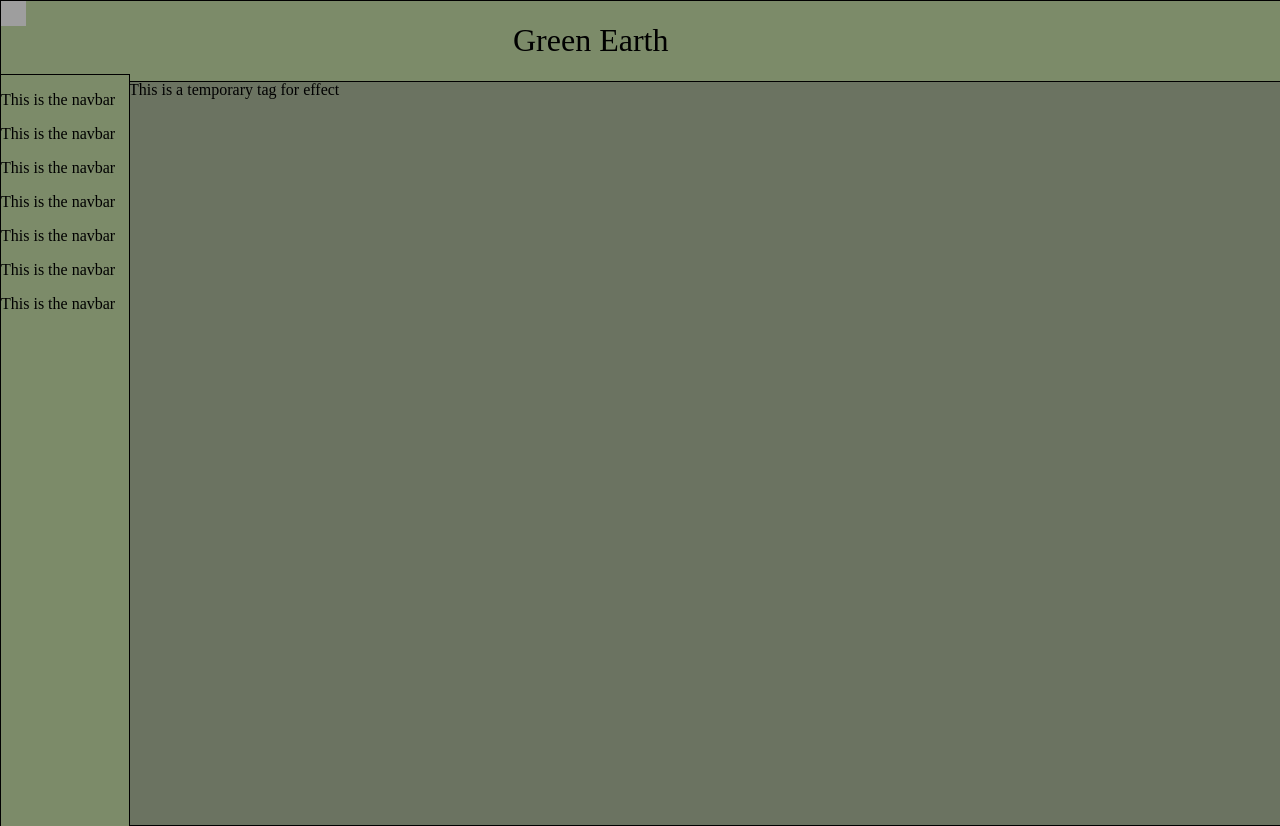
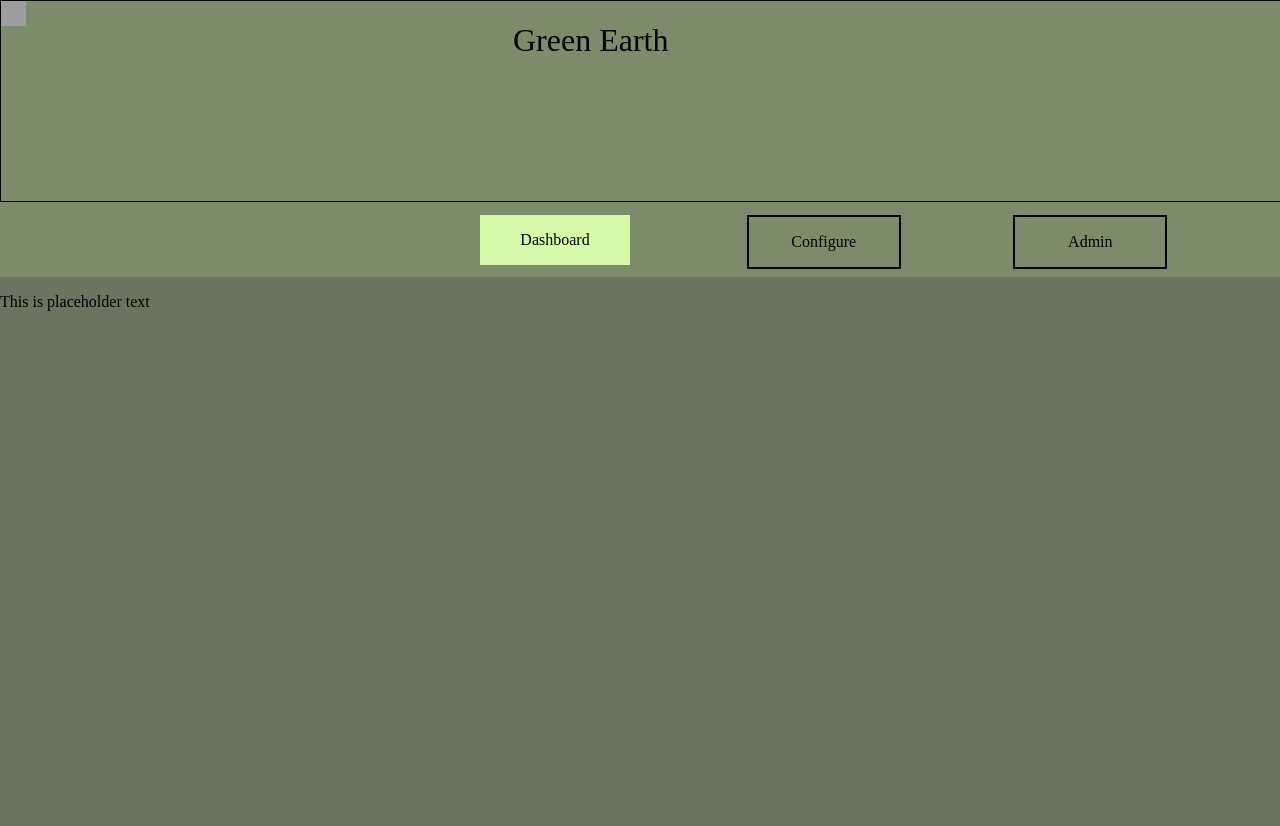
Before and after one commit to edunbar2/EarthNet, a Svelte app: page / in a window 1280 px wide. After the commit the page ends 800 px from the top, so only its background shows below. Built offline with nearby package versions, Linux system fonts and the light colour scheme; grey boxes are pictures that could not be loaded.

Commit message:
Updated navbar to match design. Added dynamic tabs in navbar. Added dynamic loading of page based on current tab.

```diff
--- a/src/App.svelte
+++ b/src/App.svelte
@@ -1,16 +1,34 @@
 <script>
  import Navbar from "./Components/Navbar.svelte";
  import Header from "./Components/Header.svelte";
- let tabs = ["Dashboard", "Configure"];
+ import Dashboard from "./Components/Dashboard.svelte";
+ import Configuration from "./Components/Configuration.svelte";
+ import Admin from "./Components/Admin.svelte";
+
+ let tabs = ["Dashboard", "Configure", "Admin"];
+ let current_tab = "Dashboard";
+
+
+ const changeTab = (event) => {
+    current_tab = event.detail;
+  }
+
+
 </script>
 
 <meta name="viewport" content="width=device-width, initial-scale=1.0">
 <main>
   <Header />
-  <Navbar {tabs}/>
-  <div class=body>
-    <p>This is a temporary tag for effect</p>
-  </div>
+  <Navbar {tabs} {current_tab} on:tabClicked={changeTab}/>
+
+  {#if current_tab === "Dashboard"}
+    <Dashboard />
+  {:else if current_tab === "Configure"}
+  <Configuration />
+  {:else if current_tab === "Admin"}
+  <Admin />
+  {/if}
+
 </main>
 
 <style>
@@ -24,10 +42,7 @@
   }
 .body{
   background-color: #6B7361;
-  height: 95%;
-  width: 90%;
-  margin-left:10%;
-  margin-top: 5%;
+  width: 100%;
   border: solid 1px black;
 }
 </style>
--- /dev/null
+++ b/src/Components/Configuration.svelte
@@ -0,0 +1,6 @@
+<main>
+
+   <p>
+       this is configuration text
+   </p>
+</main>
--- /dev/null
+++ b/src/Components/Dashboard.svelte
@@ -0,0 +1,16 @@
+<script>
+
+
+</script>
+
+
+<main>
+<p>This is placeholder text</p>
+
+</main>
+
+
+<style>
+
+
+</style>
--- a/src/Components/Header.svelte
+++ b/src/Components/Header.svelte
@@ -34,13 +34,12 @@ margin-left: 30%;
 
 .head{
     background-color: #7c8b69;
-    height:10%;
+    height:200px;
     width: 100%;
     margin: 0;
     padding: 0;
     border: 0;
     top: 0;
-    position: fixed;
     border: solid 1px black;
     display: flex;
 }
--- a/src/Components/Navbar.svelte
+++ b/src/Components/Navbar.svelte
@@ -1,31 +1,63 @@
 <script>
+import {createEventDispatcher } from 'svelte';
+
+let dispatch = createEventDispatcher();
+
 export let tabs = [];
+export let current_tab;
+
+const  handleTabClick = (tab) => {
+    dispatch('tabClicked', tab)
+  }
+
 </script>
 
 
 <main>
 <div class=bar>
-    <p>This is the navbar</p>
-    <p>This is the navbar</p>
-    <p>This is the navbar</p>
-    <p>This is the navbar</p>
-    <p>This is the navbar</p>
-    <p>This is the navbar</p>
-    <p>This is the navbar</p>
+    <div class=tabs>
+        {#each tabs as tab}
+        <div class="nav-button {current_tab === tab ? 'highlighted' : ''}" id="dash" on:click={() => handleTabClick(tab)}>
+            <p style="pointer-events: none;">{tab}</p>
+        </div>
+        {/each}
+    </div>
 </div>
-
 </main>
 
 <style>
 .bar{
-    position: fixed;
+    position: sticky;
     background-color: #7c8b69;
-    margin-top: 5.8%;
     padding: 0;
-    border: solid 1px black;
-    height: 100%;
-    width: 10%;
+    height: 75px;
+    width: 100%;
+    display: flex;
+    justify-content: flex-end;
 
 }
 
+.tabs{
+    width: 800px;
+    display: grid;
+    grid-template-columns: repeat(3, 1fr);
+}
+
+.nav-button{
+    margin-top: 12.5px;
+    text-align: center;
+    width: 150px;
+    height: 50px;
+    border: solid 2px black;
+    pointer-events: auto;
+}
+
+.highlighted{
+    background-color: #D7F9AB;
+    border: none;
+}
+
+
+
+
 </style>
```
Also changed, not shown: src/Components/Admin.svelte (added).
